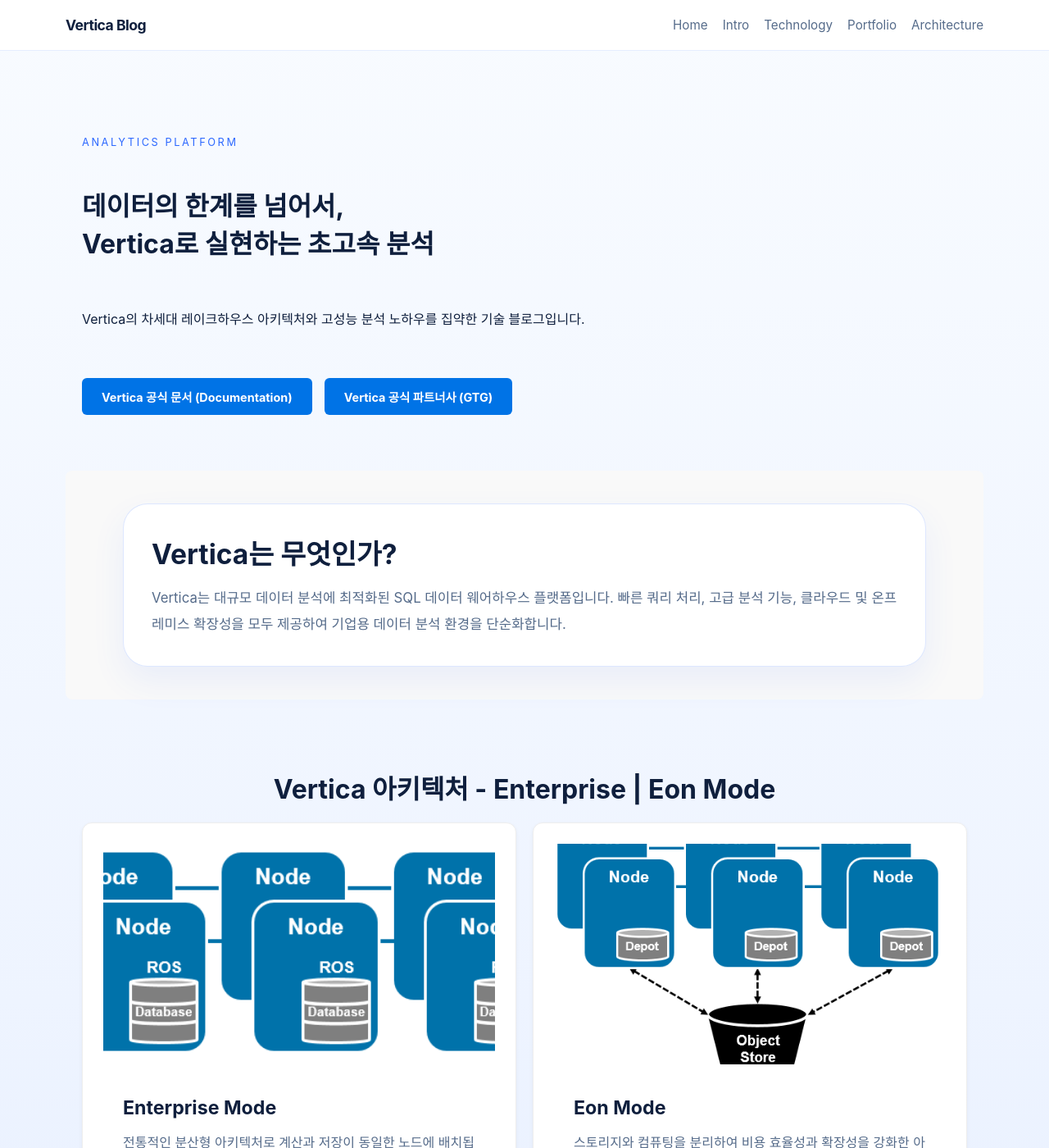
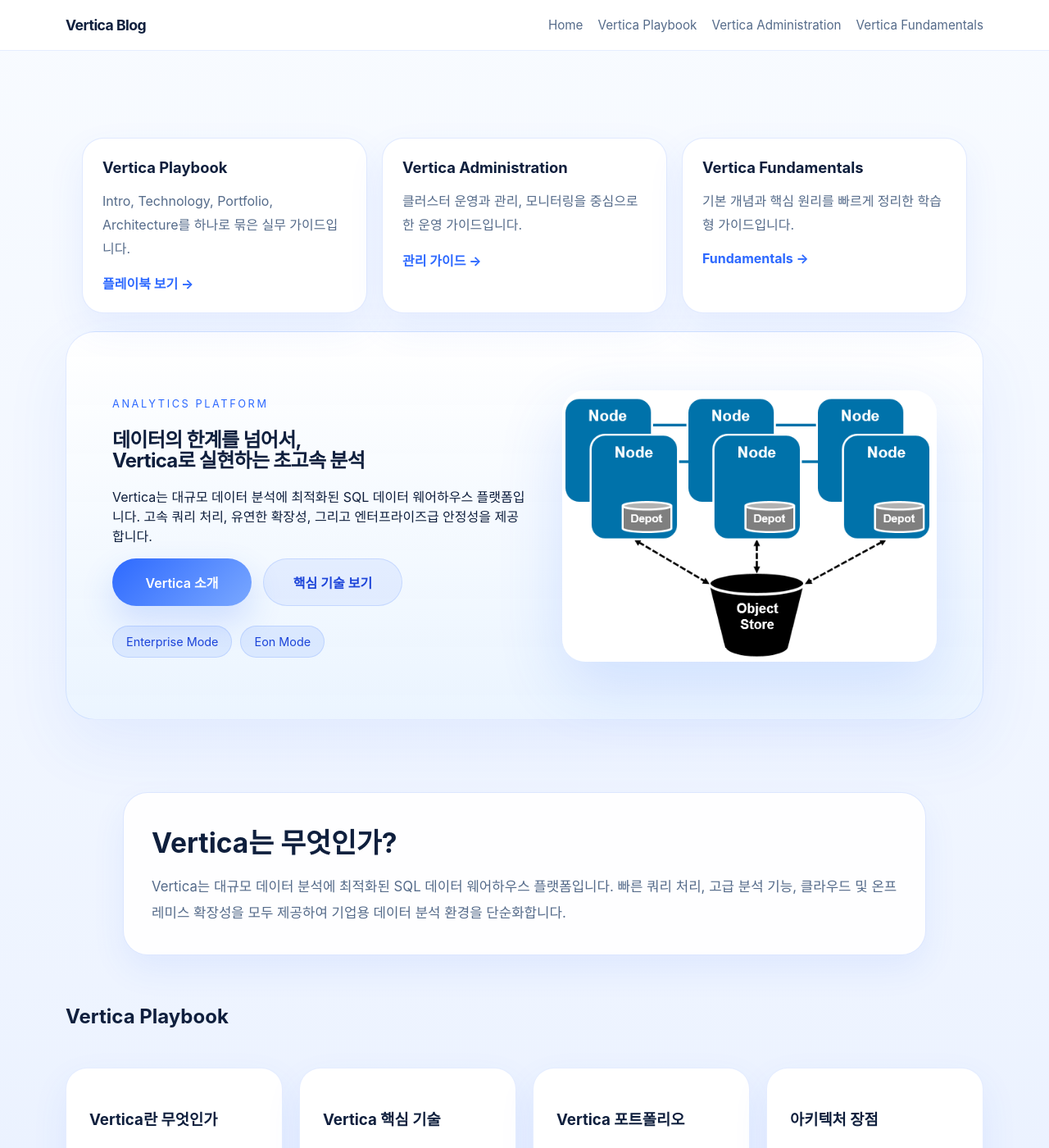
Before and after one commit to JIN0326/vertica_blog, a Jekyll site: the page built from index.md, in a window 1280 px wide and 1400 px high. Shown: the whole window at 82% size. Built offline with Jekyll 4.4.1, drawn with Linux system fonts in a browser that asks for light colours; some of the changed text lies outside the part shown.

Commit message:
Update blog content and styling

```diff
--- a/_layouts/default.html
+++ b/_layouts/default.html
@@ -14,10 +14,9 @@
           <a class="brand" href="{{ '/' | relative_url }}">{{ site.title }}</a>
           <nav class="site-nav">
             <a href="{{ '/' | relative_url }}">Home</a>
-            <a href="{{ '/what-is-vertica' | relative_url }}">Intro</a>
-            <a href="{{ '/technology' | relative_url }}">Technology</a>
-            <a href="{{ '/portfolio' | relative_url }}">Portfolio</a>
-            <a href="{{ '/architecture' | relative_url }}">Architecture</a>
+            <a href="{{ '/' | relative_url }}#playbook">Vertica Playbook</a>
+            <a href="{{ '/' | relative_url }}#administration">Vertica Administration</a>
+            <a href="{{ '/' | relative_url }}#fundamentals">Vertica Fundamentals</a>
           </nav>
         </div>
       </header>
--- a/assets/css/style.css
+++ b/assets/css/style.css
@@ -123,6 +123,47 @@
   line-height: 1.9;
 }
 
+.top-links-section {
+  padding: 22px 0 10px;
+}
+
+.top-links {
+  display: grid;
+  grid-template-columns: repeat(3, minmax(0, 1fr));
+  gap: 18px;
+  width: min(1120px, calc(100% - 40px));
+  margin: 0 auto;
+}
+
+.top-link-card {
+  background: white;
+  border: 1px solid rgba(45, 105, 255, 0.14);
+  border-radius: 26px;
+  padding: 24px;
+  box-shadow: 0 18px 45px rgba(45, 105, 255, 0.08);
+  display: flex;
+  flex-direction: column;
+  gap: 16px;
+}
+
+.top-link-card h3 {
+  margin: 0;
+  font-size: 1.15rem;
+  color: var(--text);
+}
+
+.top-link-card p {
+  margin: 0;
+  color: var(--muted);
+  line-height: 1.8;
+}
+
+.top-link-card a {
+  color: var(--accent);
+  font-weight: 700;
+  text-decoration: none;
+}
+
 .hero-actions {
   display: flex;
   flex-wrap: wrap;
@@ -150,13 +191,6 @@
   margin-bottom: 18px;
   line-height: 1.05;
   letter-spacing: -0.03em;
-}
-
-.hero-copy p {
-  margin: 0;
-  color: var(--muted);
-  font-size: 1.05rem;
-  line-height: 1.85;
 }
 
 .hero-badges {
@@ -306,18 +340,20 @@
 .mode-card {
   background: white;
   border: 1px solid rgba(45, 105, 255, 0.14);
-  border-radius: 30px;
-  overflow: hidden;
-  box-shadow: 0 18px 45px rgba(45, 105, 255, 0.08);
-  display: flex;
-  flex-direction: column;
+  transition: transform 0.18s ease, box-shadow 0.18s ease;
 }
 
 .mode-card img {
   width: 100%;
+  height: 260px;
   display: block;
-  object-fit: cover;
-  aspect-ratio: 16 / 9;
+  object-fit: contain;
+  background: #f8fbff;
+}
+
+.mode-card:hover {
+  transform: translateY(-5px);
+  box-shadow: 0 24px 70px rgba(45, 105, 255, 0.12);
 }
 
 .mode-card div {
@@ -405,6 +441,10 @@
   .footer-inner,
   .site-content {
     width: min(100%, calc(100% - 32px));
+  }
+
+  .top-links {
+    grid-template-columns: 1fr;
   }
 
   .hero {
--- a/index.md
+++ b/index.md
@@ -3,81 +3,101 @@
 layout: default
 ---
 
-<div class="hero-container" style="display: flex; flex-wrap: wrap; gap: 40px; align-items: flex-start; justify-content: space-between; padding: 20px;">
+<section class="top-links-section">
+  <div class="top-links">
+    <article class="top-link-card">
+      <h3>Vertica Playbook</h3>
+      <p>Intro, Technology, Portfolio, Architecture를 하나로 묶은 실무 가이드입니다.</p>
+      <a href="#playbook">플레이북 보기 →</a>
+    </article>
+    <article class="top-link-card">
+      <h3>Vertica Administration</h3>
+      <p>클러스터 운영과 관리, 모니터링을 중심으로 한 운영 가이드입니다.</p>
+      <a href="#administration">관리 가이드 →</a>
+    </article>
+    <article class="top-link-card">
+      <h3>Vertica Fundamentals</h3>
+      <p>기본 개념과 핵심 원리를 빠르게 정리한 학습형 가이드입니다.</p>
+      <a href="#fundamentals">Fundamentals →</a>
+    </article>
+  </div>
+</section>
 
-  <div class="hero-content" style="flex: 1; min-width: 300px;">
+<section class="hero-banner">
+  <div class="hero-copy">
     <span class="eyebrow">Analytics Platform</span>
-    <h1>데이터의 한계를 넘어서, <br> Vertica로 실현하는 초고속 분석</h1>
-    <p>Vertica의 차세대 레이크하우스 아키텍처와 고성능 분석 노하우를 집약한 기술 블로그입니다.</p>
-    <div class="link-container" style="display: flex; gap: 15px; margin-top: 25px;">
-    <a href="https://docs.vertica.com/26.1.x/en/" target="_blank" style="padding: 12px 24px; background-color: #0073e6; color: white; border-radius: 6px; text-decoration: none; font-weight: bold; font-size: 0.9rem;">
-        Vertica 공식 문서 (Documentation)
-    </a>
-    <a href="http://www.gtgsc.com/gtg/sub/bigdata/vertica.php" target="_blank" style="padding: 12px 24px; background-color: #0073e6; color: white;  border-radius: 6px; text-decoration: none; font-weight: bold; font-size: 0.9rem;">
-        Vertica 공식 파트너사 (GTG)
-    </a>
+    <h1>데이터의 한계를 넘어서,<br>Vertica로 실현하는 초고속 분석</h1>
+    <p>Vertica는 대규모 데이터 분석에 최적화된 SQL 데이터 웨어하우스 플랫폼입니다. 고속 쿼리 처리, 유연한 확장성, 그리고 엔터프라이즈급 안정성을 제공합니다.</p>
+    <div class="hero-actions">
+      <a class="button primary" href="{{ '/what-is-vertica' | relative_url }}">Vertica 소개</a>
+      <a class="button secondary" href="{{ '/technology' | relative_url }}">핵심 기술 보기</a>
+    </div>
+    <div class="hero-badges">
+      <span>Enterprise Mode</span>
+      <span>Eon Mode</span>
     </div>
   </div>
-</div>
+  <div class="hero-media">
+    <img src="{{ '/image/EonMode.png' | relative_url }}" alt="Vertica Eon Mode" />
+  </div>
+</section>
 
-<section class="summary-section" style="padding: 40px 20px; background-color: #f9f9f9; border-radius: 8px;">
+<section id="administration" class="summary-section">
   <div class="summary-inner">
     <h2>Vertica는 무엇인가?</h2>
     <p>Vertica는 대규모 데이터 분석에 최적화된 SQL 데이터 웨어하우스 플랫폼입니다. 빠른 쿼리 처리, 고급 분석 기능, 클라우드 및 온프레미스 확장성을 모두 제공하여 기업용 데이터 분석 환경을 단순화합니다.</p>
   </div>
 </section>
 
-<section class="architecture-section" style="padding: 40px 20px;">
-  <h2 style="margin-bottom: 20px;">Vertica 아키텍처 - Enterprise | Eon Mode</h2>
-  <div class="architecture-grid" style="display: flex; gap: 20px; flex-wrap: wrap;">
+<section id="playbook" class="playbook-section">
+  <h2>Vertica Playbook</h2>
+  <div class="cards">
+    <article class="card">
+      <h3>Vertica란 무엇인가</h3>
+      <p>Vertica의 개념과 강점을 한 번에 확인할 수 있습니다.</p>
+      <a href="{{ '/what-is-vertica' | relative_url }}">이동 →</a>
+    </article>
+    <article class="card">
+      <h3>Vertica 핵심 기술</h3>
+      <p>Native Columnar, Compression, MPP 등 주요 기술 요소를 정리했습니다.</p>
+      <a href="{{ '/technology' | relative_url }}">이동 →</a>
+    </article>
+    <article class="card">
+      <h3>Vertica 포트폴리오</h3>
+      <p>온프레미스, 클라우드, Eon 구조까지 Vertica 제품군을 소개합니다.</p>
+      <a href="{{ '/portfolio' | relative_url }}">이동 →</a>
+    </article>
+    <article class="card">
+      <h3>아키텍처 장점</h3>
+      <p>Pure-MPP, Columnar Storage, 압축, 무중단 운영 등 핵심 장점을 정리했습니다.</p>
+      <a href="{{ '/architecture' | relative_url }}">이동 →</a>
+    </article>
+  </div>
+</section>
 
-    <article class="mode-card" style="flex: 1; min-width: 300px; border: 1px solid #eee; padding: 25px; border-radius: 12px; box-shadow: 0 2px 5px rgba(0,0,0,0.05);">
-      <img src="{{ '/image/EnteroriseMode.png' | relative_url }}" alt="Vertica Enterprise Mode" style="width: 100%; margin-bottom: 15px;"/>
+<section class="architecture-section">
+  <h2>Vertica 아키텍처 - Enterprise | Eon Mode</h2>
+  <div class="architecture-grid">
+    <article class="mode-card">
+      <img src="{{ '/image/EnteroriseMode.png' | relative_url }}" alt="Vertica Enterprise Mode" />
       <div>
         <h3>Enterprise Mode</h3>
-        <p>전통적인 분산형 아키텍처로 계산과 저장이 동일한 노드에 배치됩니다. 고성능 및 낮은 지연 시간 분석이 필요한 환경에서 적합하며, 전체 시스템을 하나의 클러스터로 관리합니다.</p>
+        <p>계산과 저장이 동일한 노드에 배치된 전통적인 클러스터 아키텍처입니다. 낮은 지연 시간과 고성능 분석이 필요한 환경에 적합합니다.</p>
       </div>
     </article>
-
-    <article class="mode-card" style="flex: 1; min-width: 300px; border: 1px solid #eee; padding: 25px; border-radius: 12px; box-shadow: 0 2px 5px rgba(0,0,0,0.05);">
-      <img src="{{ '/image/EonMode.png' | relative_url }}" alt="Vertica Eon Mode" style="width: 100%; margin-bottom: 15px;"/>
+    <article class="mode-card">
+      <img src="{{ '/image/EonMode.png' | relative_url }}" alt="Vertica Eon Mode" />
       <div>
         <h3>Eon Mode</h3>
-        <p>스토리지와 컴퓨팅을 분리하여 비용 효율성과 확장성을 강화한 아키텍처입니다. Object Storage 기반으로 데이터를 중앙에 저장하고, 필요에 따라 컴퓨팅 리소스를 유연하게 확장할 수 있습니다.</p>
+        <p>컴퓨팅과 스토리지를 분리하여 비용 효율성을 높인 아키텍처입니다. Object Storage 기반으로 데이터를 중앙에 저장하고, 필요에 따라 컴퓨팅을 유연하게 확장할 수 있습니다.</p>
       </div>
     </article>
   </div>
 </section>
 
-<section class="cards" style="display: grid; grid-template-columns: repeat(auto-fit, minmax(250px, 1fr)); gap: 20px; padding: 20px;">
-  <article class="card" style="padding: 30px; border: 1px solid #ddd; border-radius: 10px;">
-    <h2>Vertica란 무엇인가</h2>
-    <p>Vertica의 기본 개념과 강점을 빠르게 이해하고, 플랫폼이 어떤 문제를 해결하는지 살펴보세요.</p>
-    <a href="{{ '/what-is-vertica' | relative_url }}">자세히 보기 →</a>
-  </article>
-
-  <article class="card" style="padding: 30px; border: 1px solid #ddd; border-radius: 10px;">
-    <h2>Vertica 핵심 기술</h2>
-    <p>Native Columnar, Compression, MPP, Distributed Query, Projections 등 주요 기술 요소를 정리했습니다.</p>
-    <a href="{{ '/technology' | relative_url }}">자세히 보기 →</a>
-  </article>
-
-  <article class="card" style="padding: 30px; border: 1px solid #ddd; border-radius: 10px;">
-    <h2>Vertica 포트폴리오</h2>
-    <p>온프레미스, 클라우드, Eon 구조까지 Vertica 제품군의 특징과 차별점을 정리했습니다.</p>
-    <a href="{{ '/portfolio' | relative_url }}">자세히 보기 →</a>
-  </article>
-
-  <article class="card" style="padding: 30px; border: 1px solid #ddd; border-radius: 10px;">
-    <h2>아키텍처 장점</h2>
-    <p>Pure-MPP, Columnar Storage, 압축, 무중단 운영 등 Vertica가 가진 경쟁 우위를 확인하세요.</p>
-    <a href="{{ '/architecture' | relative_url }}">자세히 보기 →</a>
-  </article>
-</section>
-
-<section style="margin-top: 48px; padding: 30px; background-color: #f0f4f8; border-radius: 10px;">
+<section id="fundamentals" class="overview-section">
   <h2 class="section-title">이 블로그에서 확인할 수 있는 내용</h2>
-  <ul class="feature-list" style="line-height: 1.8;">
+  <ul class="feature-list">
     <li>Vertica의 데이터 분석 플랫폼 개요</li>
     <li>대용량 분석에 최적화된 아키텍처 설명</li>
     <li>클라우드와 온프레미스 환경 지원 전략</li>
```
